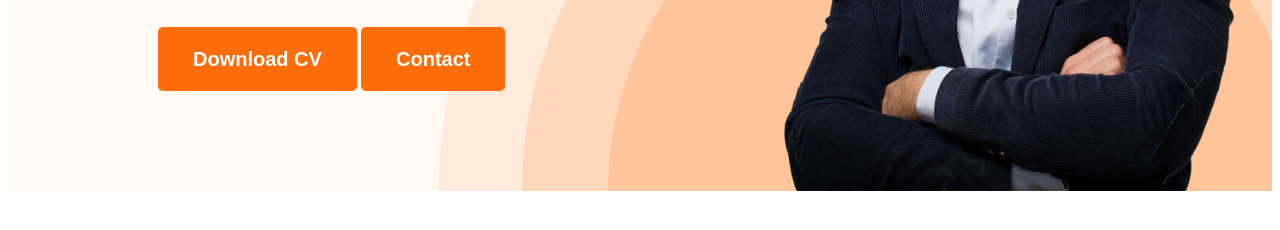
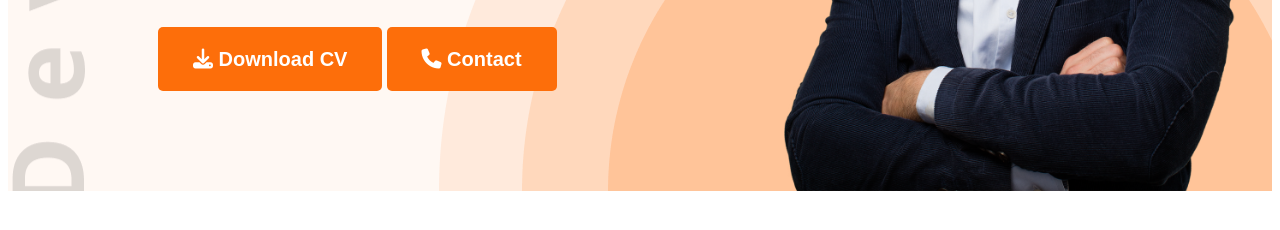
Before and after one commit to rokayon/my-first-portfolio, a plain HTML site: page index.html in a window 1280 px wide. Shown: the part 570-800 px from the top of the page. Drawn offline with Linux system fonts and the light colour scheme.

Commit message:
finished again

```diff
--- a/index.html
+++ b/index.html
@@ -13,6 +13,8 @@
     <link href="https://fonts.googleapis.com/css2?family=Open+Sans:wght@800&display=swap" rel="stylesheet">
     <!-- css link -->
     <link rel="stylesheet" href="./styles/portfolio.css">
+    <!-- kit for icon -->
+    <script src="https://kit.fontawesome.com/c651a168b0.js" crossorigin="anonymous"></script>
 </head>
 
 <body>
@@ -31,8 +33,8 @@
                 <h1 class="banner-name">Mary Hardy</h1>
                 <p class="banner-text">Shot what able cold new see hold.Friendly as an betrayed formerly he. Morning
                     because as to society behaved moments.</p>
-                <button class="btn-primary">Download CV</button>
-                <button class="btn-primary">Contact</button>
+                <button class="btn-primary"><i class="fa-solid fa-download"></i> Download CV</button>
+                <button class="btn-primary"><i class="fa-solid fa-phone"></i> Contact</button>
             </div>
             <img class="profile" src="images/hardy.png" alt="server problem">
         </div>
@@ -153,7 +155,7 @@
                 </div>
             </div>
             <div class="downlaod-cv">
-                <button id="btn-down" class="btn-primary">Download CV</button>
+                <button id="btn-down" class="btn-primary"><i class="fa-solid fa-download"></i> Download CV</button>
             </div>
         </section>
 
--- a/styles/portfolio.css
+++ b/styles/portfolio.css
@@ -61,10 +61,9 @@ nav a {
 
 .header {
     background-color: #FFF8F3;
-    background-image: url(../images/header_bg.png);
+    background-image: url(../images/header_bg.png),url("../images/developer.png");
     background-repeat: no-repeat;
-    background-position: bottom right;
-
+    background-position: bottom right, top left;
 }
 
 .banner {
```
